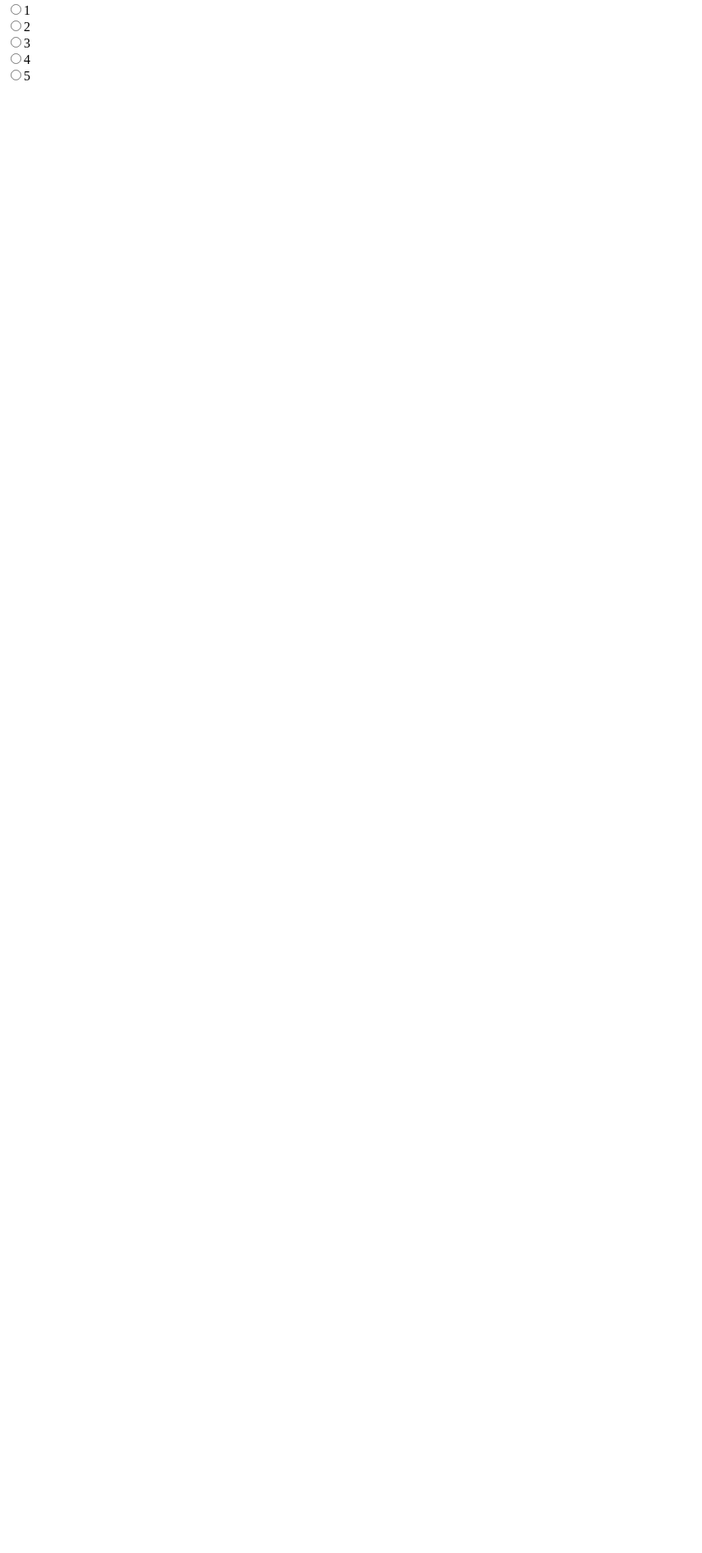
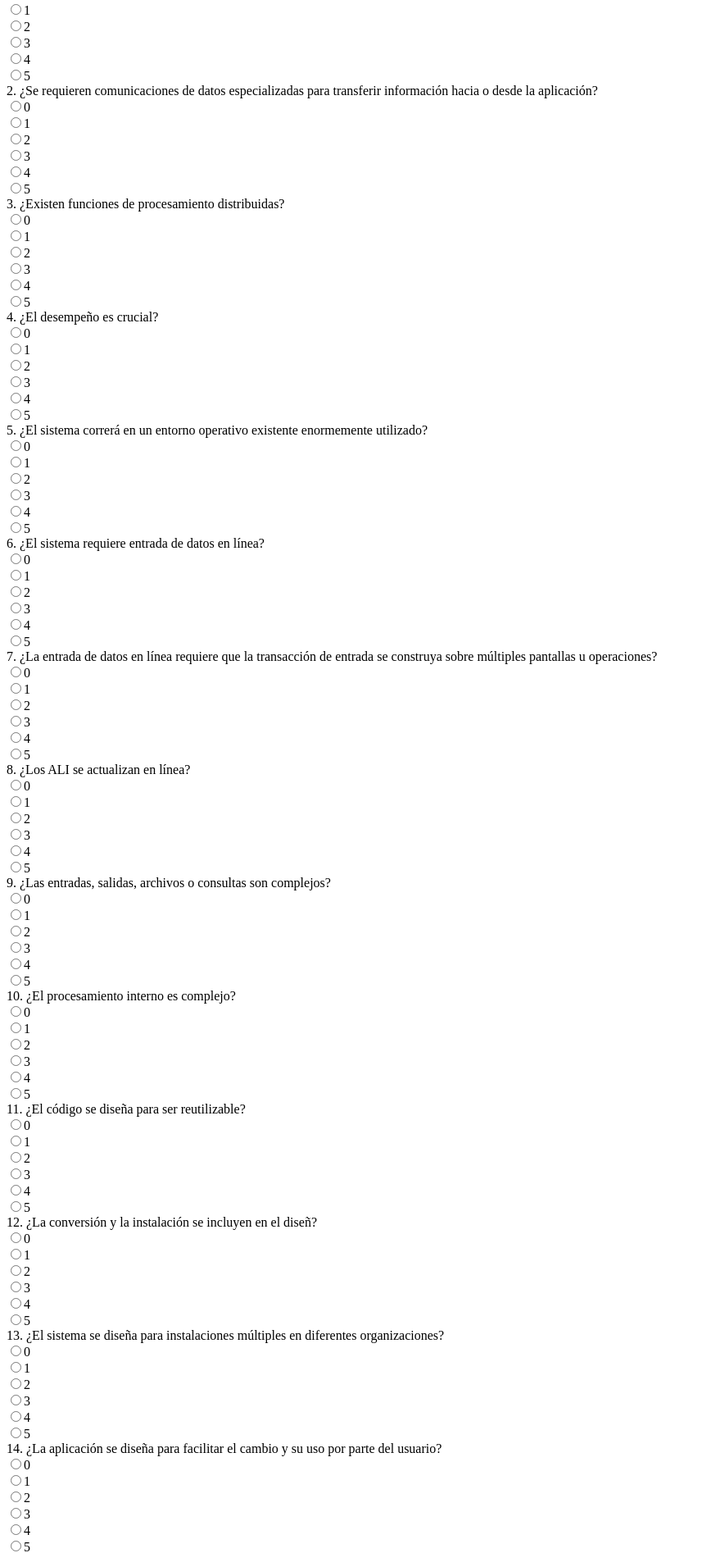
Before and after one commit to HarryHndz/ProyectoPuntos, a React (Vite) app: page / in a window 1280 px wide. Shown: the part 232-2126 px from the top of the page at 82% size, without its empty margins (0-857 px from the left). Before the commit the page ends 800 px from the top, so only its background shows below. Built offline with nearby package versions, Linux system fonts and the light colour scheme.

Commit message:
14 preguntas

```diff
--- a/src/components/AjusteValor.jsx
+++ b/src/components/AjusteValor.jsx
@@ -1,10 +1,57 @@
-import { BotonValor } from "./InputBtn.jsx"
+import { OpcionNum } from "./InputBtn.jsx"
 
 export const Formulario = () => {
     return (
         <form>
-            <label>Holi</label>
-            <BotonValor></BotonValor>
+            <label>1. ¿El sistema requiere respaldo y recuperación confiables?</label>
+            <OpcionNum></OpcionNum>
+
+            <label>2. ¿Se requieren comunicaciones de datos especializadas para
+            transferir información hacia o desde la aplicación? </label>
+            <OpcionNum></OpcionNum>
+
+            <label>3. ¿Existen funciones de procesamiento distribuidas?</label>
+            <OpcionNum></OpcionNum>
+
+            <label>4. ¿El desempeño es crucial?</label>
+            <OpcionNum></OpcionNum>
+
+            <label>5. ¿El sistema correrá en un entorno operativo existente enormemente utilizado?</label>
+            <OpcionNum></OpcionNum>
+
+            <label>6. ¿El sistema requiere entrada de datos en línea?</label>
+            <OpcionNum></OpcionNum>
+
+            <label>7. ¿La entrada de datos en línea requiere que la
+            transacción de entrada se construya sobre múltiples
+            pantallas u operaciones?</label>
+            <OpcionNum></OpcionNum>
+
+            <label>8. ¿Los ALI se actualizan en línea?</label>
+            <OpcionNum></OpcionNum>
+
+            <label>9. ¿Las entradas, salidas, archivos o consultas son
+            complejos?</label>
+            <OpcionNum></OpcionNum>
+
+            <label>10. ¿El procesamiento interno es complejo?</label>
+            <OpcionNum></OpcionNum>
+
+            <label>11. ¿El código se diseña para ser reutilizable?</label>
+            <OpcionNum></OpcionNum>
+
+            <label>12. ¿La conversión y la instalación se incluyen en el
+            diseñ?</label>
+            <OpcionNum></OpcionNum>
+
+            <label>13. ¿El sistema se diseña para instalaciones múltiples en
+            diferentes organizaciones?</label>
+            <OpcionNum></OpcionNum>
+
+            <label>14. ¿La aplicación se diseña para facilitar el cambio y su
+            uso por parte del usuario?</label>
+            <OpcionNum></OpcionNum>
+
         </form>
     )
 
--- a/src/components/InputBtn.jsx
+++ b/src/components/InputBtn.jsx
@@ -15,7 +15,7 @@ export const RadioBotones = ({valorSimple,valorPromedio,valorComplejo})=>{
 }
 
 
-export const BotonValor = () => {
+export const OpcionNum = () => {
     let elementos = [];
 
     for (var i = 0; i < 6; i++){
@@ -27,5 +27,9 @@ export const BotonValor = () => {
         );
     }
 
-    return elementos;
+    return(
+        <form>
+            {elementos}
+        </form>
+    )
 }
```
